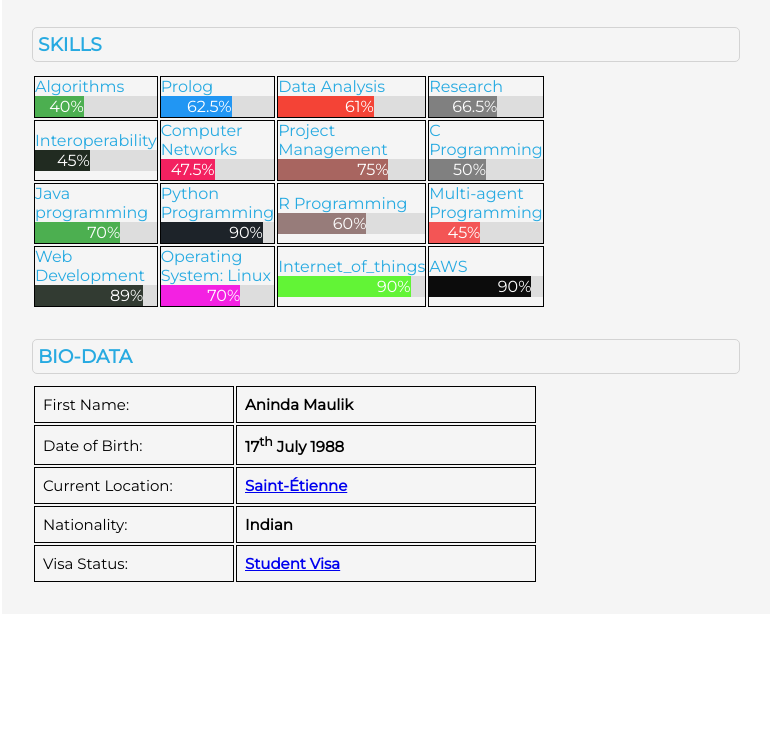
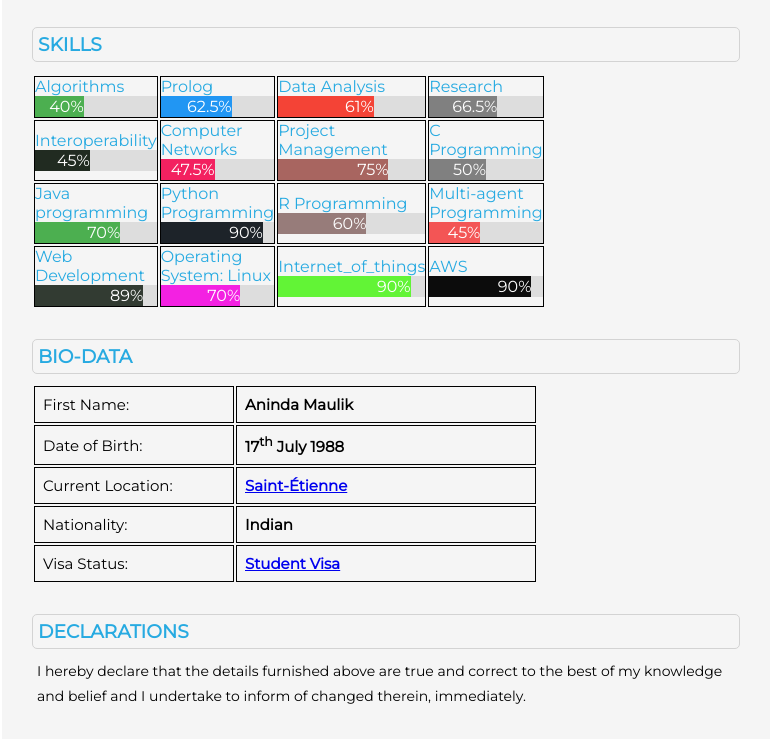
Before and after one commit to palavijit062/palavijit062.github.io, a plain HTML site: page index.html in a window 1280 px wide. Shown: the part 1669-2412 px from the top of the page, without its empty margins (254-1025 px from the left). Before the commit the page ends 2333 px from the top, so only its background shows below. Drawn offline with Linux system fonts and the light colour scheme.

Commit message:
Add files via upload
declarations

```diff
--- a/index.html
+++ b/index.html
@@ -232,81 +232,6 @@
 
 
       </table>
-    <!-- <div id="skills">
-        <h3>Skills</h3>
-
-    </div>
-    <p>Algorithms</p>
-<div class="container">
-  <div class="skill Algorithms">40%</div>
-</div>
-
-<p>Prolog</p>
-<div class="container">
-  <div class="skill Prolog">62.5%</div>
-</div>
-
-<p>Data Analysis</p>
-<div class="container">
-  <div class="skill DataAnalysis">61%</div>
-</div>
-
-<p>Research</p>
-<div class="container">
-  <div class="skill Research">66.5%</div>
-</div>
-
-<p>Interoperability</p>
-<div class="container">
-  <div class="skill Interoperability">45%</div>
-</div>
-
-<p>Computer Networks</p>
-<div class="container">
-  <div class="skill ComputerNetworks">47.5%</div>
-</div>
-
-
-<p>Project Management</p>
-<div class="container">
-  <div class="skill ProjectManagement">75%</div>
-</div>
-<p>C Programming</p>
-<div class="container">
-  <div class="skill C">50%</div>
-</div>
-<p>Java programming</p>
-<div class="container">
-  <div class="skill Java">70%</div>
-</div>
-<p>Python Programming</p>
-<div class="container">
-  <div class="skill Python">90%</div>
-</div>
-<p>R Programming</p>
-<div class="container">
-  <div class="skill R">60%</div>
-</div>
-<p>Multi-agent Programming</p>
-<div class="container">
-  <div class="skill Mas">45%</div>
-</div>
-<p>Web Development</p>
-<div class="container">
-  <div class="skill Web">89%</div>
-</div>
-<p>Operating System: Linux</p>
-<div class="container">
-  <div class="skill Linux">70%</div>
-</div>
-<p>Internet_of_things</p>
-<div class="container">
-  <div class="skill iot">90%</div>
-</div>
-<p>AWS</p>
-<div class="container">
-  <div class="skill aws">90%</div>
-</div> -->
     <div id="bio-data">
         <h3>Bio-Data</h3>
         <table>
@@ -334,8 +259,17 @@
             </tr>
         </table>
     </div>
+
+
+
+<div id="declarations">
+    <h3>Declarations</h3>
+    <p>
+        I hereby declare that the details furnished above are true and correct to the best of my knowledge and belief and I undertake to inform of changed therein, immediately.
+
+    </p>
 </div>
-
+</div>
 
 </body>
 </html>
--- a/style.css
+++ b/style.css
@@ -65,6 +65,7 @@ body{font-family: 'Montserrat', sans-serif;}
     color: #000;
 }
 
+
 #ProfileSummary{
 
 }
@@ -83,6 +84,7 @@ body{font-family: 'Montserrat', sans-serif;}
     font-size: 14px;
     color: #000;
 }
+
 
 #education h3 {
     border: 1px solid #d3d3d3;
@@ -223,3 +225,22 @@ body{font-family: 'Montserrat', sans-serif;}
 .Linux {width: 70%; background-color: #f321e2;}
 .iot {width: 90%; background-color: #62f436;}
 .aws {width: 90%; background-color: #0c0c0c;}
+
+#declarations{
+
+}
+
+#declarations h3 {
+    border: 1px solid #d3d3d3;
+    text-transform: uppercase;
+    padding: 5px;
+    border-radius: 5px;
+    margin: 30px 0 10px;
+}
+
+#declarations p {
+    padding: 0 5px;
+    line-height: 25px;
+    font-size: 14px;
+    color: #000;
+}
```
